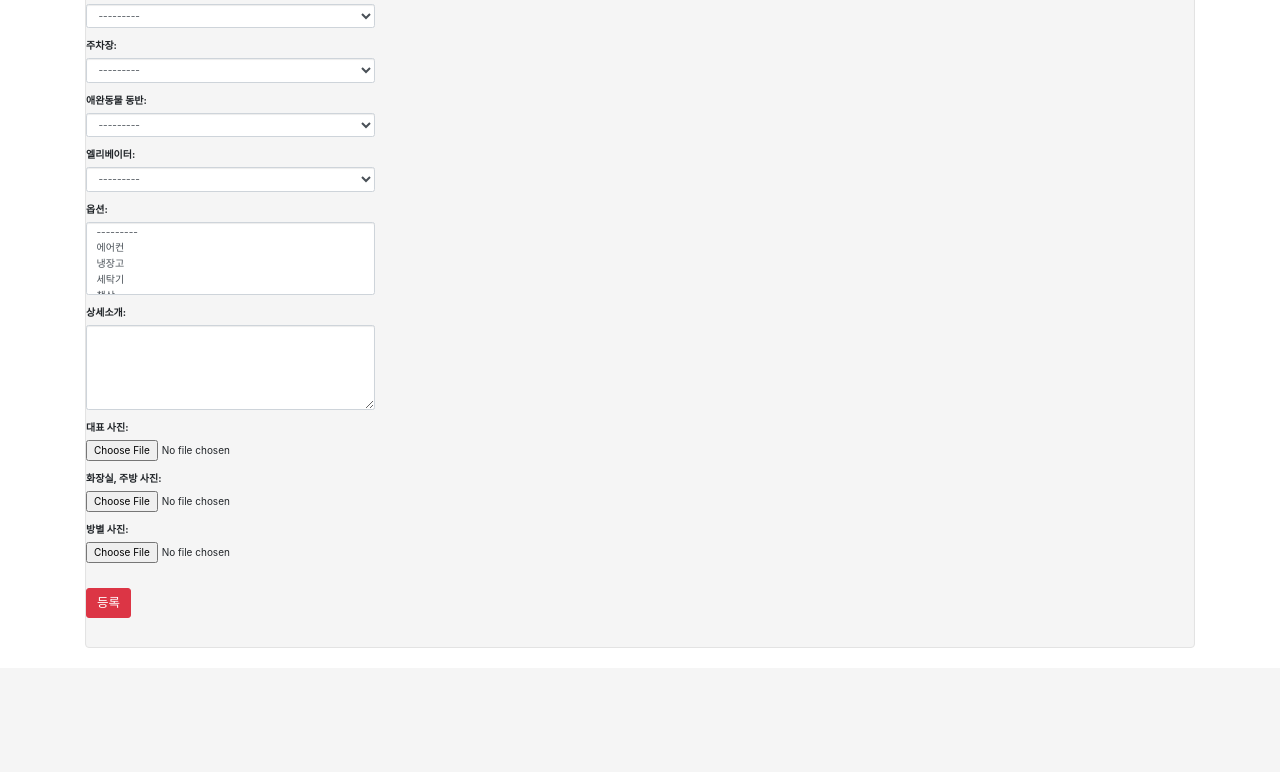
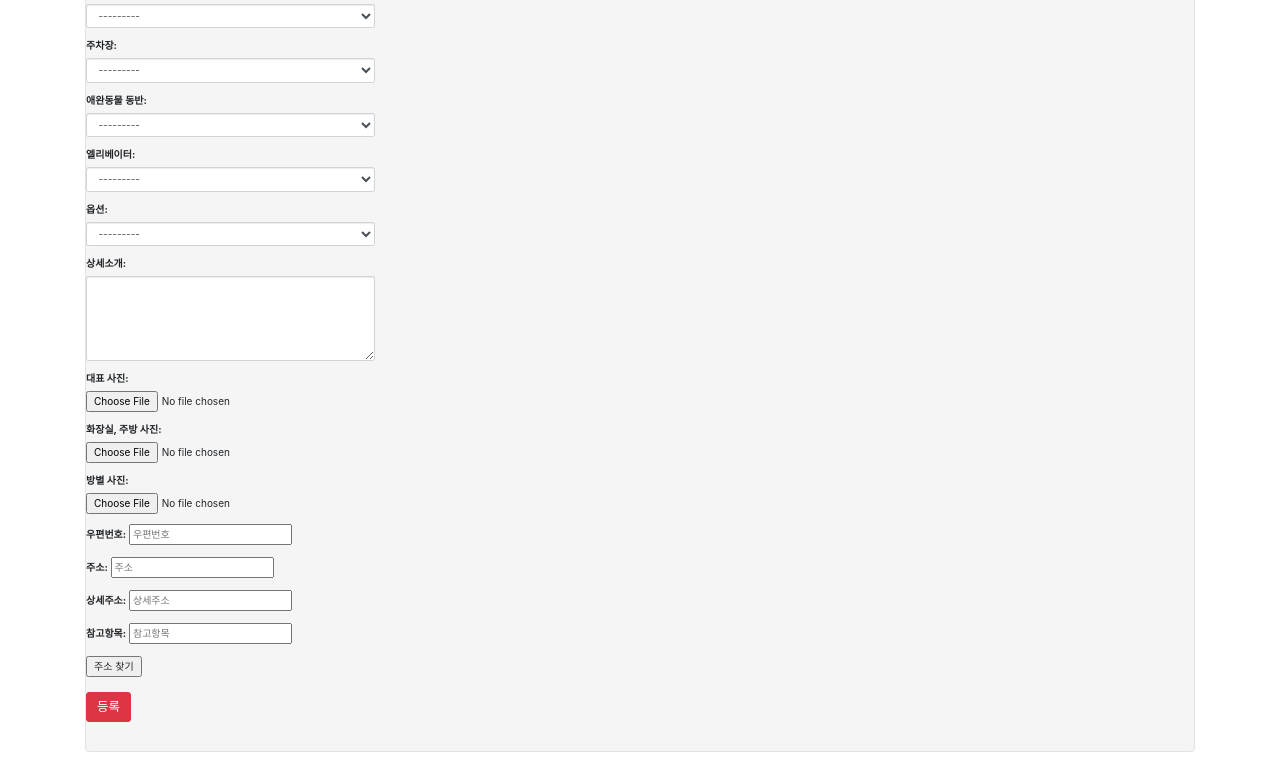
Before and after one commit to hepaper3/navibang, a Django app: page /bangregister/register/ in a window 1280 px wide. Shown: the part 821-1593 px from the top of the page. Before the commit the page ends 1469 px from the top, so only its background shows below. Run offline with Django 3.2, Linux system fonts and the light colour scheme; some libraries are stand-ins or nearby versions.

Commit message:
address edited

```diff
--- a/bangregister/forms.py
+++ b/bangregister/forms.py
@@ -4,7 +4,7 @@ from .models import Room
 class RoomForm(forms.ModelForm):
     class Meta:
         model = Room
-        fields = ('intro','pub_date','confirmation','rent_term','start_date','end_date','price','floor','room_type','area','host_stuff','parking','pet','elevator','option','detail','main_img','other_img','room_img')
+        fields = ('intro','pub_date','confirmation','rent_term','start_date','end_date','price','floor','room_type','area','host_stuff','parking','pet','elevator','option','detail','main_img','other_img','room_img', 'address1', 'address2', 'address3', 'address4')
 
         def __init__(self, *args, **kwargs):
           super(RoomForm, self).__init__(*args, **kwargs)
@@ -80,7 +80,7 @@ class RoomForm(forms.ModelForm):
                         'class': 'form-control',
                       }
             ),
-              'option': forms.SelectMultiple(
+              'option': forms.Select(
                 attrs={
                         'class': 'form-control',
 
@@ -92,6 +92,36 @@ class RoomForm(forms.ModelForm):
                         'rows': '5',
                       }
             ),
+                'address1':forms.TextInput(
+                attrs={
+                    'type':'text' ,
+                    'id' :'sample3_postcode' ,
+                    'placeholder' : '우편번호',
+                    }
+            ),
+
+            'address2':forms.TextInput(
+                attrs={
+                    'type':'text' ,
+                    'id' :'sample3_address' ,
+                    'placeholder' : '주소',
+                }
+        ),
+            'address3':forms.TextInput(
+                attrs={
+                    'type':'text' ,
+                    'id' :'sample3_detailAddress' ,
+                    'placeholder' : '상세주소',
+                }
+        ),
+
+            'address4':forms.TextInput(
+                attrs={
+                    'type':'text' ,
+                    'id' :'sample3_extraAddress' ,
+                    'placeholder' : '참고항목',
+                }
+        ),
         }
 
         labels = {
@@ -114,4 +144,8 @@ class RoomForm(forms.ModelForm):
                     'main_img': '대표 사진',
                     'other_img': '화장실, 주방 사진',
                     'room_img': '방별 사진',
+                    'address1' : '우편번호',
+                    'address2' : '주소',
+                    'address3' : '상세주소',
+                    'address4' : '참고항목',
                  }
--- a/bangregister/models.py
+++ b/bangregister/models.py
@@ -55,6 +55,10 @@ class Room(models.Model):
     main_img = models.ImageField(null=True, height_field=None, width_field=None)                            #대표사진(1장, 필수)
     other_img = models.ImageField(null=True, height_field=None, width_field=None)                           #기타사진(주방/화장실, 필수)
     room_img = models.ImageField(null=True, height_field=None, width_field=None)                            #방별사진(방당 1장, 선택)
+    address1 = models.CharField(null=True, max_length=128)
+    address2 = models.CharField(null=True, max_length=128)
+    address3 = models.CharField(null=True, max_length=128)
+    address4 = models.CharField(null=True, max_length=128)
 
     #media 만들기
 
--- a/bangregister/templates/register.html
+++ b/bangregister/templates/register.html
@@ -13,6 +13,87 @@
     {% csrf_token %}
     <table>
         {{form.as_p}}
+<input type="button" onclick="sample3_execDaumPostcode()" value="주소 찾기"><br>
+<div id="wrap" style="display:none;border:1px solid;width:500px;height:300px;margin:5px 0;position:relative">
+<img src="//t1.daumcdn.net/postcode/resource/images/close.png" id="btnFoldWrap" style="cursor:pointer;position:absolute;right:0px;top:-1px;z-index:1" onclick="foldDaumPostcode()" alt="접기 버튼">
+</div>
+
+<script src="http://dmaps.daum.net/map_js_init/postcode.v2.js"></script>
+<script>
+    // 우편번호 찾기 찾기 화면을 넣을 element
+    var element_wrap = document.getElementById('wrap');
+
+    function foldDaumPostcode() {
+        // iframe을 넣은 element를 안보이게 한다.
+        element_wrap.style.display = 'none';
+    }
+
+    function sample3_execDaumPostcode() {
+        // 현재 scroll 위치를 저장해놓는다.
+        var currentScroll = Math.max(document.body.scrollTop, document.documentElement.scrollTop);
+        new daum.Postcode({
+            oncomplete: function(data) {
+                // 검색결과 항목을 클릭했을때 실행할 코드를 작성하는 부분.
+
+                // 각 주소의 노출 규칙에 따라 주소를 조합한다.
+                // 내려오는 변수가 값이 없는 경우엔 공백('')값을 가지므로, 이를 참고하여 분기 한다.
+                var addr = ''; // 주소 변수
+                var extraAddr = ''; // 참고항목 변수
+
+                //사용자가 선택한 주소 타입에 따라 해당 주소 값을 가져온다.
+                if (data.userSelectedType === 'R') { // 사용자가 도로명 주소를 선택했을 경우
+                    addr = data.roadAddress;
+                } else { // 사용자가 지번 주소를 선택했을 경우(J)
+                    addr = data.jibunAddress;
+                }
+
+                // 사용자가 선택한 주소가 도로명 타입일때 참고항목을 조합한다.
+                if(data.userSelectedType === 'R'){
+                    // 법정동명이 있을 경우 추가한다. (법정리는 제외)
+                    // 법정동의 경우 마지막 문자가 "동/로/가"로 끝난다.
+                    if(data.bname !== '' && /[동|로|가]$/g.test(data.bname)){
+                        extraAddr += data.bname;
+                    }
+                    // 건물명이 있고, 공동주택일 경우 추가한다.
+                    if(data.buildingName !== '' && data.apartment === 'Y'){
+                        extraAddr += (extraAddr !== '' ? ', ' + data.buildingName : data.buildingName);
+                    }
+                    // 표시할 참고항목이 있을 경우, 괄호까지 추가한 최종 문자열을 만든다.
+                    if(extraAddr !== ''){
+                        extraAddr = ' (' + extraAddr + ')';
+                    }
+                    // 조합된 참고항목을 해당 필드에 넣는다.
+                    document.getElementById("sample3_extraAddress").value = extraAddr;
+
+                } else {
+                    document.getElementById("sample3_extraAddress").value = '';
+                }
+
+                // 우편번호와 주소 정보를 해당 필드에 넣는다.
+                document.getElementById('sample3_postcode').value = data.zonecode;
+                document.getElementById("sample3_address").value = addr;
+                // 커서를 상세주소 필드로 이동한다.
+                document.getElementById("sample3_detailAddress").focus();
+
+                // iframe을 넣은 element를 안보이게 한다.
+                // (autoClose:false 기능을 이용한다면, 아래 코드를 제거해야 화면에서 사라지지 않는다.)
+                element_wrap.style.display = 'none';
+
+                // 우편번호 찾기 화면이 보이기 이전으로 scroll 위치를 되돌린다.
+                document.body.scrollTop = currentScroll;
+            },
+            // 우편번호 찾기 화면 크기가 조정되었을때 실행할 코드를 작성하는 부분. iframe을 넣은 element의 높이값을 조정한다.
+            onresize : function(size) {
+                element_wrap.style.height = size.height+'px';
+            },
+            width : '100%',
+            height : '100%'
+        }).embed(element_wrap);
+
+        // iframe을 넣은 element를 보이게 한다.
+        element_wrap.style.display = 'block';
+    }
+</script>
     </table>
     <br>
     <input type="submit" class="btn btn-lg btn-danger" value="등록">
--- a/bangregister/templates/show.html
+++ b/bangregister/templates/show.html
@@ -20,6 +20,11 @@
     대표 사진 : <p><img src = "{%static 'roompost.main_img'%}"></p>
     화장실, 주방 사진 : <p><img src = "{%static 'roompost.other_img'%}"></p>
     방별 사진 : <p><img src = "{%static 'roompost.room_img'%}"></p>
+    주소: <p>{{roompost.address1}}</p>
+    <p>{{roompost.address2}}</p>
+    <p>{{roompost.address3}}</p>
+    <p>{{roompost.address4}}</p>
+
     <br>
     <a href="{% url 'roomupdate' roompost.id %}">수정하기</a>
     <a href="{% url 'delete' roompost.id %}" onclick="return confirm('정말 삭제하시겠습니까?')">삭제하기</a>
--- a/navibang/templates/base.html
+++ b/navibang/templates/base.html
@@ -148,7 +148,7 @@
           <ul class="tabs tabs-transparent">
             <li ><a href="{% url 'list' %}" class = "list" target="_self">방 보러가기</a></li>
             <li><a href="{% url 'register' %}" class = "list" target="_self">방 등록하기</a></li>
-            <li ><a href="" class = "list" target="_self">마이 페이지</a></li>
+            <li ><a href="{% url 'show_profile'%}" class = "list" target="_self">마이 페이지</a></li>
           </ul>
         </div>
       </nav>
```
Also changed, not shown: bangregister/migrations/0007_auto_20190809_1704.py (added), bangregister/views.py (line endings or trailing spaces), db.sqlite3.
